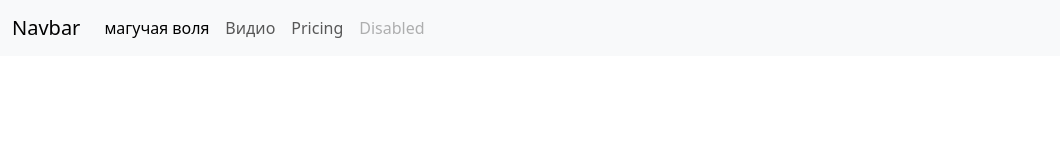
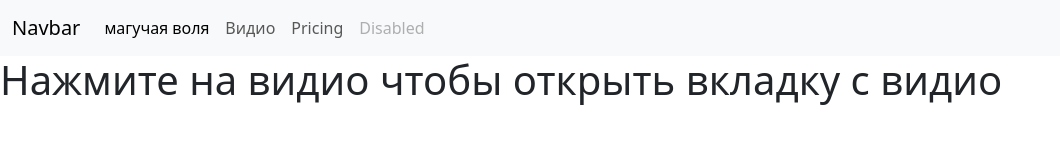
Before and after one commit to GRIZLI0909/2, a plain HTML site: page index.html in a window 1280 px wide. Shown: the whole page, without its empty margins (0-1060 px from the left). Drawn offline with nearby package versions, Linux system fonts and the light colour scheme.

Commit message:
Add files via upload

```diff
--- a/index.html
+++ b/index.html
@@ -34,6 +34,6 @@
         </div>
       </nav>
     <script src="https://cdn.jsdelivr.net/npm/bootstrap@5.3.3/dist/js/bootstrap.bundle.min.js" integrity="sha384-YvpcrYf0tY3lHB60NNkmXc5s9fDVZLESaAA55NDzOxhy9GkcIdslK1eN7N6jIeHz" crossorigin="anonymous"></script>
-
+<h1>Нажмите на видио чтобы открыть вкладку с видио </h1>
 </body>
 </html>
```
